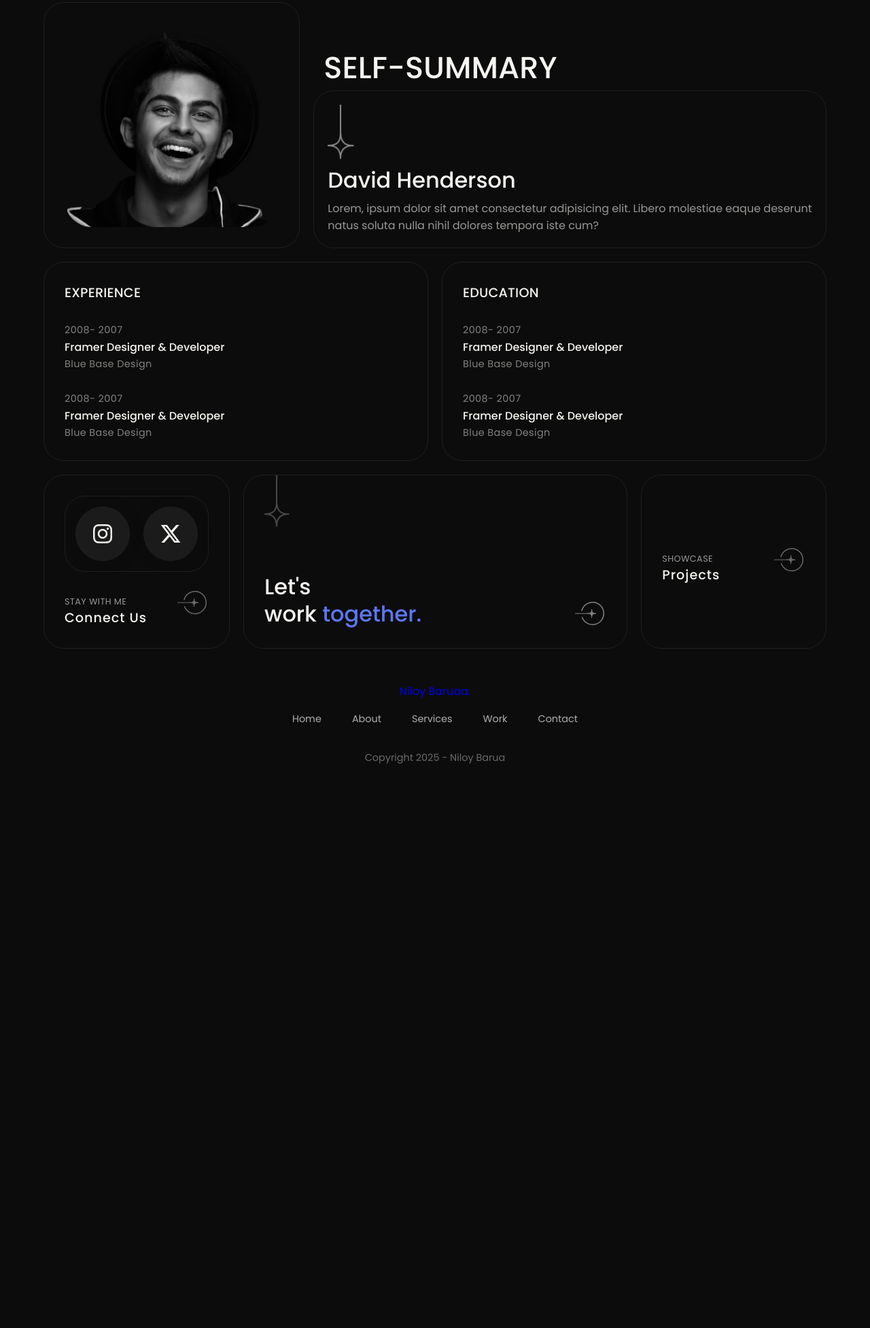
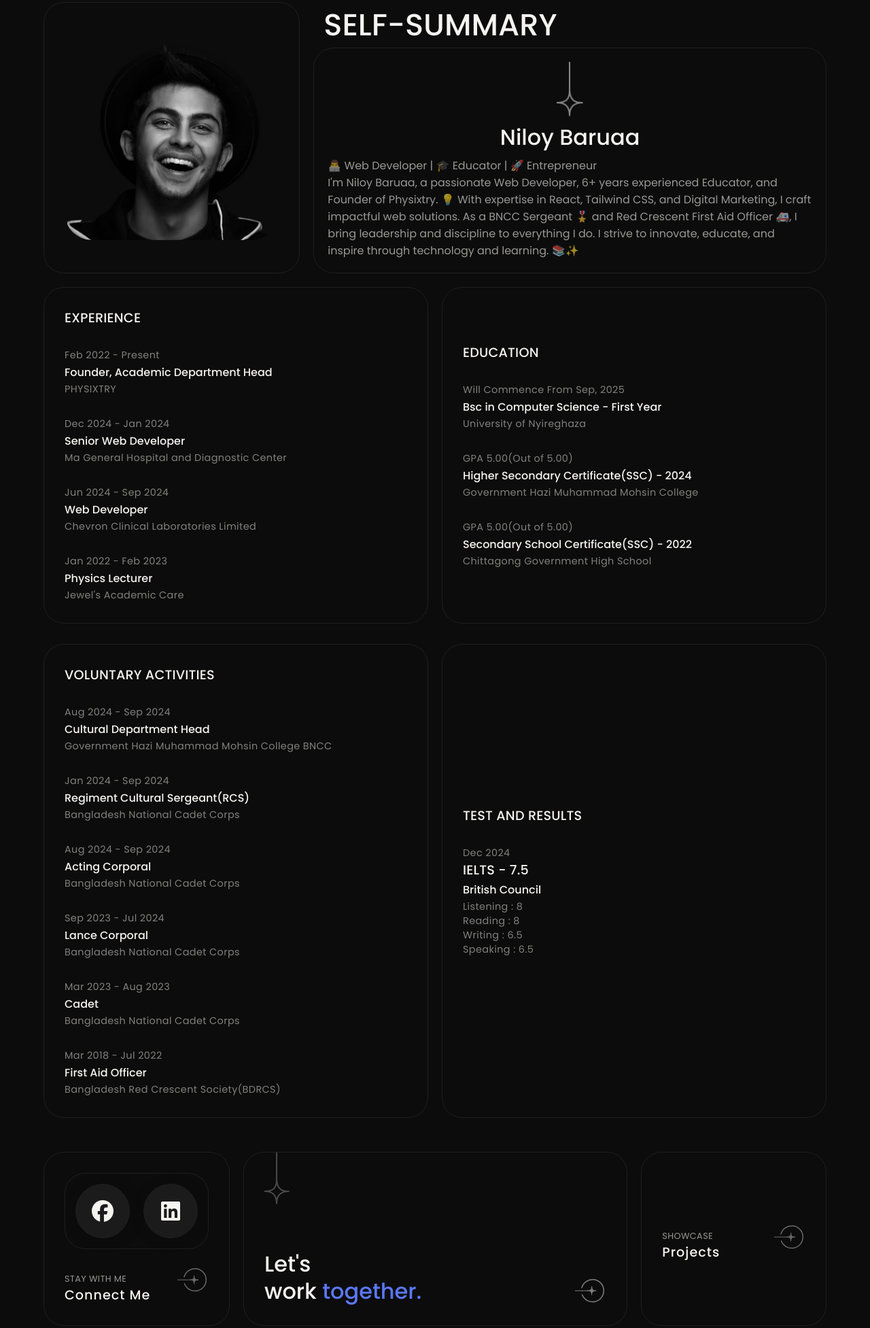
Before and after one commit to NiloyBarua/Niloy-Baruaa, a plain HTML site: page about.html in a window 1280 px wide. Shown: the part 105-2058 px from the top of the page at 68% size. Before the commit the page ends 1270 px from the top, so only its background shows below. Drawn offline with Linux system fonts and the light colour scheme; a web font is replaced by a local one.

Commit message:
Completed

```diff
--- a/CSS/styles.css
+++ b/CSS/styles.css
@@ -544,7 +544,7 @@ footer span{
     grid-gap: 20px;
     max-width: 1180px;
     width: 90%;
-    margin: 20px auto -30px auto;
+    margin: 20px auto 30px auto;
 }
 
 .edu-grid,
@@ -578,6 +578,11 @@ footer span{
     font-weight: 400;
     letter-spacing: 0.4px;
     font-size: 0.9rem;
+}
+
+
+.test-container{
+    margin-top: 20px;
 }
 
 
@@ -658,8 +663,9 @@ footer span{
     border-radius: 30px;
     display: flex;
     overflow: hidden;
-    height: 300px;
-    width: 100%;
+    height: 200px;
+    width: 350px;
+    margin: auto;
 }
 
 .profile-box-img img{
--- a/about.html
+++ b/about.html
@@ -57,7 +57,7 @@
 
     <link rel="stylesheet" href="https://cdnjs.cloudflare.com/ajax/libs/font-awesome/6.7.2/css/all.min.css" integrity="sha512-Evv84Mr4kqVGRNSgIGL/F/aIDqQb7xQ2vcrdIwxfjThSH8CSR7PBEakCr51Ck+w+/U6swU2Im1vVX0SVk9ABhg==" crossorigin="anonymous" referrerpolicy="no-referrer" />
   </head>
-  <body>
+
     <!--header-->
     <header>
         <nav class="navigation">
@@ -87,12 +87,13 @@
                 <img src="images/me2.png" alt="">
             </div>
         </div>
-        <div>
+        <div class="">
                 <h2 class="about-heading"> Self-Summary </h2>
-                <div class="about-text bg-gradient">
+                <div class="about-text bg-gradient box-grid">
                         <img src="images/icon2.png" alt="">
-                         <h1>David Henderson</h1>
-                        <p>Lorem, ipsum dolor sit amet consectetur adipisicing elit. Libero molestiae eaque deserunt natus soluta nulla nihil dolores tempora iste cum?</p>
+                         <h1 style="text-align: left;">Niloy Baruaa</h1>
+                        <p>👨‍💻 Web Developer | 🎓 Educator | 🚀 Entrepreneur <br>
+                            I'm Niloy Baruaa, a passionate Web Developer, 6+ years experienced Educator, and Founder of Physixtry. 💡 With expertise in React, Tailwind CSS, and Digital Marketing, I craft impactful web solutions. As a BNCC Sergeant 🎖️ and Red Crescent First Aid Officer 🚑, I bring leadership and discipline to everything I do. I strive to innovate, educate, and inspire through technology and learning. 📚✨</p>
                 </div>
         </div>
     </div>
@@ -101,33 +102,139 @@
      <div class="edu-work-container">
          <div class="edu-grid box-grid bg-gradient">
             <h3>Experience</h3>
+
             <div class="edu-box">
-                <span>2008- 2007</span>
-                <strong>Framer Designer & Developer</strong>
-                <span>Blue Base Design</span>
+                <span>Feb 2022 - Present</span>
+                <strong>Founder, Academic Department Head</strong>
+                <span>PHYSIXTRY</span>
             </div>
+
             <div class="edu-box">
-                <span>2008- 2007</span>
-                <strong>Framer Designer & Developer</strong>
-                <span>Blue Base Design</span>
+                <span>Dec 2024 - Jan 2024</span>
+                <strong>Senior Web Developer</strong>
+                <span>Ma General Hospital and Diagnostic Center</span>
             </div>
+
+
+            <div class="edu-box">
+                <span>Jun 2024 - Sep 2024</span>
+                <strong>Web Developer</strong>
+                <span>Chevron Clinical Laboratories Limited</span>
+            </div>
+
+
+            <div class="edu-box">
+                <span>Jan 2022 - Feb 2023</span>
+                <strong>Physics Lecturer</strong>
+                <span>Jewel's Academic Care</span>
+            </div>
+
+
+
          </div>
 
 
          <div class="edu-grid box-grid bg-gradient word-grid">
             <h3>Education </h3>
+
             <div class="edu-box">
-                <span>2008- 2007</span>
-                <strong>Framer Designer & Developer</strong>
-                <span>Blue Base Design</span>
+                <span>Will Commence From Sep, 2025</span>
+                <strong>Bsc in Computer Science - First Year</strong>
+                <span>University of Nyireghaza</span>
+            </div>
+
+
+            <div class="edu-box">
+                <span>GPA 5.00(Out of 5.00)</span>
+                <strong>Higher Secondary  Certificate(SSC) - 2024</strong>
+                <span>Government Hazi Muhammad Mohsin College</span>
             </div>
             <div class="edu-box">
-                <span>2008- 2007</span>
-                <strong>Framer Designer & Developer</strong>
-                <span>Blue Base Design</span>
+                <span>GPA 5.00(Out of 5.00)</span>
+                <strong>Secondary School Certificate(SSC) - 2022</strong>
+                <span>Chittagong Government High School</span>
             </div>
          </div>
      </div>
+
+
+
+     <!-- Test Results and Activities -->
+     <div class="edu-work-container " style="margin-top: 20px;">
+         <div class="edu-grid box-grid bg-gradient">
+            <h3>Voluntary Activities</h3>
+
+
+
+            <div class="edu-box">
+                <span>Aug 2024 - Sep 2024</span>
+                <strong>Cultural Department Head</strong>
+                <span>Government Hazi Muhammad Mohsin College BNCC</span>
+            </div>
+
+
+            <div class="edu-box">
+                <span>Jan 2024 - Sep 2024</span>
+                <strong>Regiment Cultural Sergeant(RCS)</strong>
+                <span>Bangladesh National Cadet Corps</span>
+            </div>
+
+
+            <div class="edu-box">
+                <span>Aug 2024 - Sep 2024</span>
+                <strong>Acting Corporal</strong>
+                <span>Bangladesh National Cadet Corps</span>
+            </div>
+
+
+            <div class="edu-box">
+                <span>Sep 2023 - Jul 2024 </span>
+                <strong>Lance Corporal</strong>
+                <span>Bangladesh National Cadet Corps</span>
+            </div>
+
+
+            <div class="edu-box">
+                <span>Mar 2023 - Aug 2023</span>
+                <strong>Cadet</strong>
+                <span>Bangladesh National Cadet Corps</span>
+            </div>
+
+
+
+            <div class="edu-box">
+                <span>Mar 2018 - Jul 2022</span>
+                <strong>First Aid Officer</strong>
+                <span>Bangladesh Red Crescent Society(BDRCS)</span>
+            </div>
+
+
+
+         </div>
+
+
+         <div class="edu-grid box-grid bg-gradient word-grid">
+            <h3>Test And Results </h3>
+
+            <div class="edu-box">
+                <span>Dec 2024</span>
+                <h3>IELTS - 7.5</h3>
+                <strong>British Council</strong>
+                <span>Listening : 8</span>
+                <span>Reading : 8</span>
+                <span>Writing : 6.5</span>
+                <span>Speaking : 6.5</span>
+            </div>
+
+         </div>
+     </div>
+
+
+
+
+
+
+
 
 
 
@@ -136,18 +243,18 @@
         <!--Social-->
         <div class="social-grid box-grid bg-gradient">
             <div class="social-container bg-gradient">
-                <a href="#">
-                    <i class="fa-brands fa-instagram"></i>
+                <a href="https://www.facebook.com/niloybaruaa">
+                    <i class="fa-brands fa-facebook"></i>
                 </a>
-                <a href="#">
-                    <i class="fa-brands fa-x-twitter"></i>
+                <a href="https://www.linkedin.com/in/iamniloybarua/">
+                    <i class="fa-brands fa-linkedin"></i>
                 </a>
             </div>
 
             <div class="grid-text-container">
                 <div class="grid-text">
                     <span>Stay With Me</span>
-                    <strong>Connect Us</strong>
+                    <strong>Connect Me</strong>
                 </div>
 
                 <div class="grid-icon">
@@ -158,14 +265,14 @@
 
 
          <!-- Contact -->
-          <a href="#" class="contact-grid box-grid bg-gradient">
+          <a href="contact.html" class="contact-grid box-grid bg-gradient">
             <img class="contact-grid-top-icon" src="images/icon2.png" alt="">
             <h2>Let's <br> work <span>together.</span></h2>
             <img src="images/icon.svg" alt="">
           </a>
 
                    <!--Work-->
-                   <a href="" class="box-grid bg-gradient>
+                   <a href="work.html" class="box-grid bg-gradient>
                     <img src="images/icon.svg" class="grid-box-img" alt="">
                     <div class="grid-text-container">
                         <div class="grid-text">
@@ -189,11 +296,11 @@
      <footer>
         <a href="index.html" class="footer-logo">Niloy Baruaa.</a>
         <ul>
-            <li><a href="#">Home</a></li>
-            <li><a href="#">About</a></li>
-            <li><a href="#">Services</a></li>
-            <li><a href="#">Work</a></li>
-            <li><a href="#">Contact</a></li>
+            <li><a href="index.html">Home</a></li>
+            <li><a href="about.html">About</a></li>
+            <li><a href="services.html">Services</a></li>
+            <li><a href="work.html">Work</a></li>
+            <li><a href="contact.html">Contact</a></li>
         </ul>
 
         <span>Copyright 2025 - Niloy Barua</span>
```
Also changed, not shown: contact.html (+7 -7 lines), index.html (+2 -1 lines), services.html (+14 -16 lines), work.html (+21 -21 lines).
